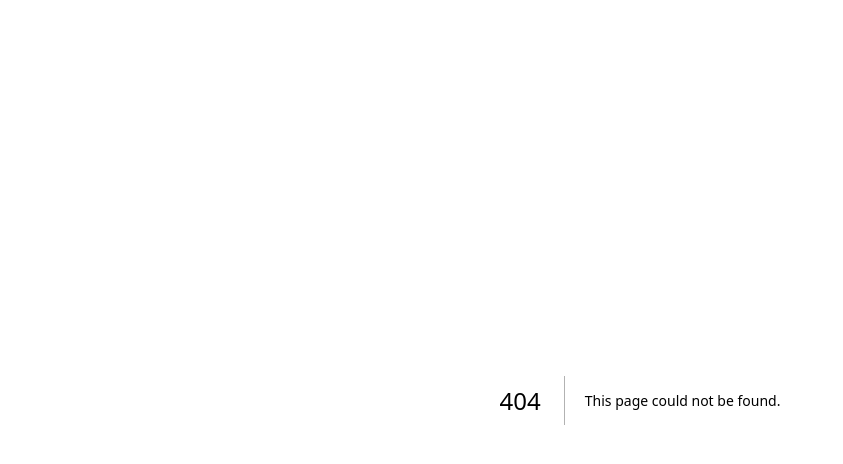
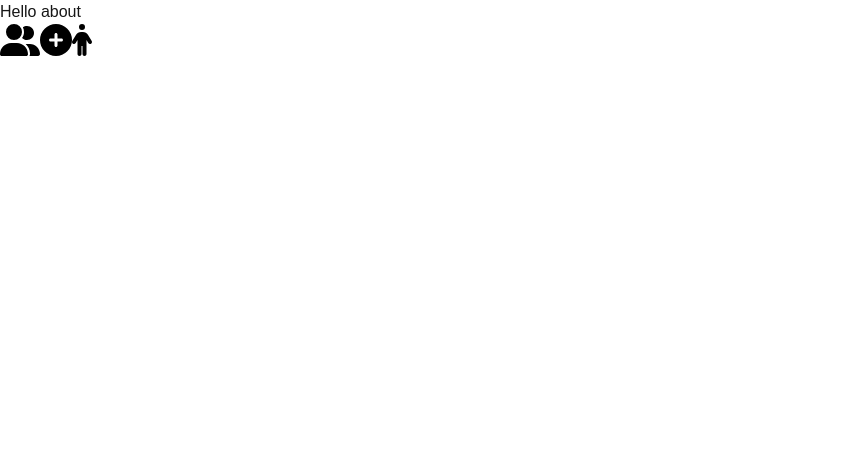
Before and after one commit to akaowen7/hack-the-hill, a Next.js app: page /about in a window 1280 px wide. Before the commit this address had no page. Shown: the top 464 px of the page, without its empty margins (0-843 px from the left). Built offline with nearby package versions, Linux system fonts and the light colour scheme.

Commit message:
nav bar/ pegboard

```diff
--- a/package.json
+++ b/package.json
@@ -9,6 +9,11 @@
     "lint": "next lint"
   },
   "dependencies": {
+    "@fortawesome/fontawesome-svg-core": "^6.6.0",
+    "@fortawesome/free-brands-svg-icons": "^6.6.0",
+    "@fortawesome/free-regular-svg-icons": "^6.6.0",
+    "@fortawesome/free-solid-svg-icons": "^6.6.0",
+    "@fortawesome/react-fontawesome": "^0.2.2",
     "@vercel/postgres": "^0.10.0",
     "antd": "^5.21.1",
     "next": "14.2.13",
--- /dev/null
+++ b/src/app/about/page.js
@@ -0,0 +1,9 @@
+import Layout from "../components/layout";
+
+export default function Home() {
+    return (
+    <Layout>
+        <p>Hello about</p>
+    </Layout>
+    );
+  }
--- a/src/app/components/Navigation.js
+++ b/src/app/components/Navigation.js
@@ -1,5 +1,38 @@
+import { FontAwesomeIcon } from "@fortawesome/react-fontawesome";
+import { faCirclePlus } from "@fortawesome/free-solid-svg-icons";
+import { faUserFriends } from "@fortawesome/free-solid-svg-icons";
+import { faPerson } from "@fortawesome/free-solid-svg-icons";
+import Link from "next/link";
+
 export default function Home() {
   return (
-    <p>Hello Nav bar</p>
+    <>
+      <div className="p-6 max-w-sm mx-auto bg-white rounded-xl shadow-lg flex items-center justify-between">
+        <Link href="./friendsGoals">
+          <FontAwesomeIcon
+            icon={faUserFriends}
+            className="hover:bg-gray-200"
+            size="2xl"
+            color="black"
+          />
+        </Link>
+        <Link href="./createGoal">
+          <FontAwesomeIcon
+            icon={faCirclePlus}
+            className="hover:bg-gray-200"
+            size="2xl"
+            color="black"
+          />
+        </Link>
+        <Link href="../">
+          <FontAwesomeIcon
+            icon={faPerson}
+            className="hover:bg-gray-200"
+            size="2xl"
+            color="black"
+          />
+        </Link>
+      </div>
+    </>
   );
 }
--- a/src/app/components/layout.js
+++ b/src/app/components/layout.js
@@ -1,10 +1,13 @@
-import Navigation from './Navigation';
+import Navigation from "./Navigation";
+import { config } from "@fortawesome/fontawesome-svg-core";
+import "@fortawesome/fontawesome-svg-core/styles.css";
+config.autoAddCss = false;
 
 export default function Layout({ children }) {
   return (
     <>
+      <main>{children}</main>
       <Navigation />
-      <main>{children}</main>
     </>
-  )
+  );
 }
```
Also changed, not shown: src/app/components/pegBoard/dots.js (added, +10 -0 lines), src/app/components/pegBoard/pegBoard.js (added, +29 -0 lines), src/app/components/pegBoard/pills.js (added, +9 -0 lines), src/app/friendsGoals/page.js (+7 -1 lines), 1 other file (tests, documents, lock files or other folders).
